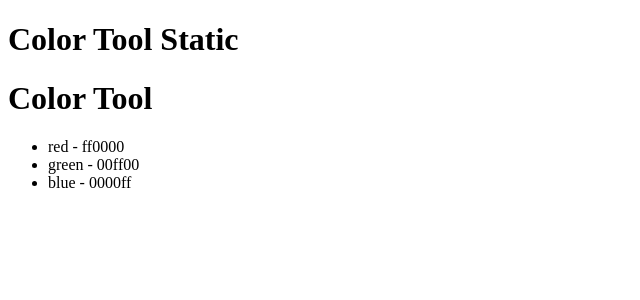
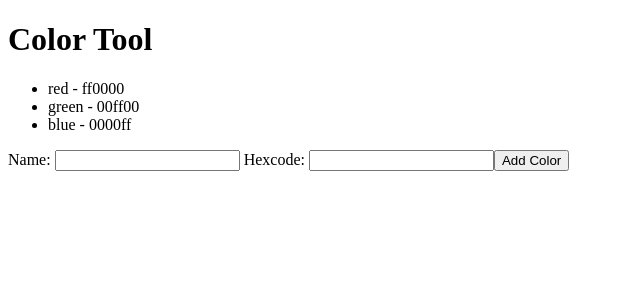
Before and after one commit to t4d-classes/angular_01092023, an Angular app in the folder demo-app/: page / in a window 1280 px wide. Shown: the top 300 px of the page, without its empty margins (0-640 px from the left). Built offline with nearby package versions, Linux system fonts and the light colour scheme.

Commit message:
add angular form

```diff
--- a/demo-app/src/app/color-tool/color-tool.module.ts
+++ b/demo-app/src/app/color-tool/color-tool.module.ts
@@ -1,16 +1,16 @@
 import { NgModule } from '@angular/core';
 import { CommonModule } from '@angular/common';
-import { ColorHomeComponent } from './components/color-home/color-home.component';
+import { ReactiveFormsModule } from '@angular/forms';
 
 import { SharedModule } from '../shared/shared.module';
 
+import { ColorHomeComponent } from './components/color-home/color-home.component';
+import { ColorListComponent } from './components/color-list/color-list.component';
+import { ColorFormComponent } from './components/color-form/color-form.component';
+
 @NgModule({
-  declarations: [
-    ColorHomeComponent
-  ],
-  imports: [
-    CommonModule, SharedModule
-  ],
-  exports: [ ColorHomeComponent ]
+  declarations: [ColorHomeComponent, ColorListComponent, ColorFormComponent],
+  imports: [CommonModule, ReactiveFormsModule, SharedModule],
+  exports: [ColorHomeComponent],
 })
-export class ColorToolModule { }
+export class ColorToolModule {}
--- /dev/null
+++ b/demo-app/src/app/color-tool/components/color-form/color-form.component.html
@@ -0,0 +1,11 @@
+<form [formGroup]="colorForm">
+  <label>
+    Name:
+    <input type="text" formControlName="name">
+  </label>
+  <label>
+    Hexcode:
+    <input type="text" formControlName="hexcode">
+  </label>
+  <button>Add Color</button>
+</form>
--- /dev/null
+++ b/demo-app/src/app/color-tool/components/color-form/color-form.component.ts
@@ -0,0 +1,25 @@
+import { Component, OnInit } from '@angular/core';
+import { FormBuilder, FormGroup } from '@angular/forms';
+
+@Component({
+  selector: 'app-color-form',
+  templateUrl: './color-form.component.html',
+  styleUrls: ['./color-form.component.css'],
+})
+export class ColorFormComponent implements OnInit {
+  colorForm!: FormGroup;
+
+  // private fb: FormBuilder;
+  // constructor(fb: FormBuilder) {
+  //   this.fb = fb;
+  // }
+
+  constructor(private fb: FormBuilder) {}
+
+  ngOnInit() {
+    this.colorForm = this.fb.group({
+      name: '',
+      hexcode: '',
+    });
+  }
+}
--- a/demo-app/src/app/color-tool/components/color-home/color-home.component.html
+++ b/demo-app/src/app/color-tool/components/color-home/color-home.component.html
@@ -1,15 +1,3 @@
-
-<!-- static text for the input -->
-<app-tool-header headerText="Color Tool Static"></app-tool-header>
-
-<!-- result of angular expression for the input -->
 <app-tool-header [headerText]="headerText"></app-tool-header>
-
-<ul>
-  <li *ngIf="!colors.length">
-    No colors.
-  </li>
-  <li *ngFor="let color of colors">
-    {{color.name}} - {{color.hexcode}}
-  </li>
-</ul>
+<app-color-list [colors]="colors"></app-color-list>
+<app-color-form></app-color-form>
--- /dev/null
+++ b/demo-app/src/app/color-tool/components/color-list/color-list.component.html
@@ -0,0 +1,8 @@
+<ul>
+  <li *ngIf="!colors.length">
+    No colors.
+  </li>
+  <li *ngFor="let color of colors">
+    {{color.name}} - {{color.hexcode}}
+  </li>
+</ul>
--- /dev/null
+++ b/demo-app/src/app/color-tool/components/color-list/color-list.component.ts
@@ -0,0 +1,15 @@
+import { Component, Input } from '@angular/core';
+
+import { Color } from '../../models/colors';
+
+@Component({
+  selector: 'app-color-list',
+  templateUrl: './color-list.component.html',
+  styleUrls: ['./color-list.component.css']
+})
+export class ColorListComponent {
+
+  @Input()
+  public colors: Color[] = [];
+
+}
```
Also changed, not shown: demo-app/src/app/color-tool/components/color-form/color-form.component.css (added), demo-app/src/app/color-tool/components/color-list/color-list.component.css (added), 2 other files (tests, documents, lock files or other folders).
